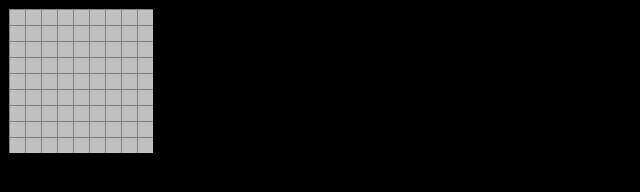
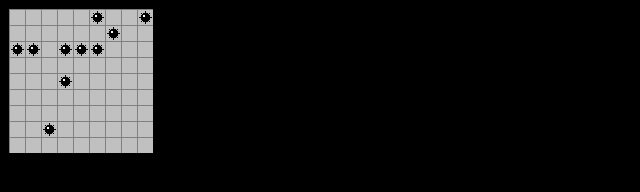
Before and after one commit to alistairmcmillan/JSMinesweeper, a plain HTML site: page index.html in a window 1280 px wide. Shown: the whole page, without its empty margins (0-640 px from the left). Drawn offline with Linux system fonts and the light colour scheme.

Commit message:
29.04.2013 23:40 First version to generate random bomb locations

```diff
--- a/index.html
+++ b/index.html
@@ -43,10 +43,22 @@ function main() {
 		}
 	}
 
+	// Generate bomb locations
+	x = 0;
+	while (x < 10) {
+		var randomX = Math.floor(Math.random()*9);
+		var randomY = Math.floor(Math.random()*9);
+//		alert(randomX + "," + randomY)
+		if (squares[randomX][randomY] != BOMB) {
+			squares[randomX][randomY] = BOMB;
+			x++;
+		}
+	}
+
 	sprite.onload = function() {
 		for (x = 0; x < 9; x++) {
 			for (y = 0; y < 9; y++) {
-				context.drawImage(sprite, 16, 0, 16, 16, x*16, y*16, 16, 16);
+				context.drawImage(sprite, squares[x][y]*16, 0, 16, 16, x*16, y*16, 16, 16);
 			}
 		}
 	}
```
